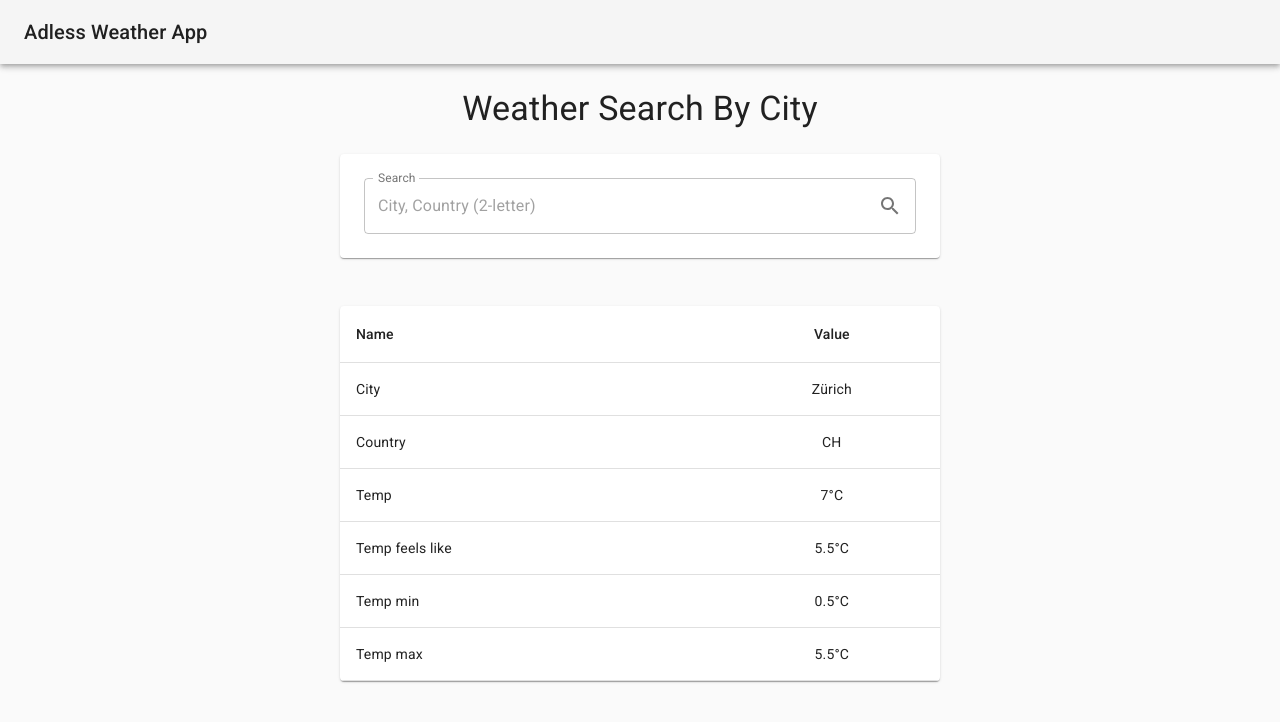
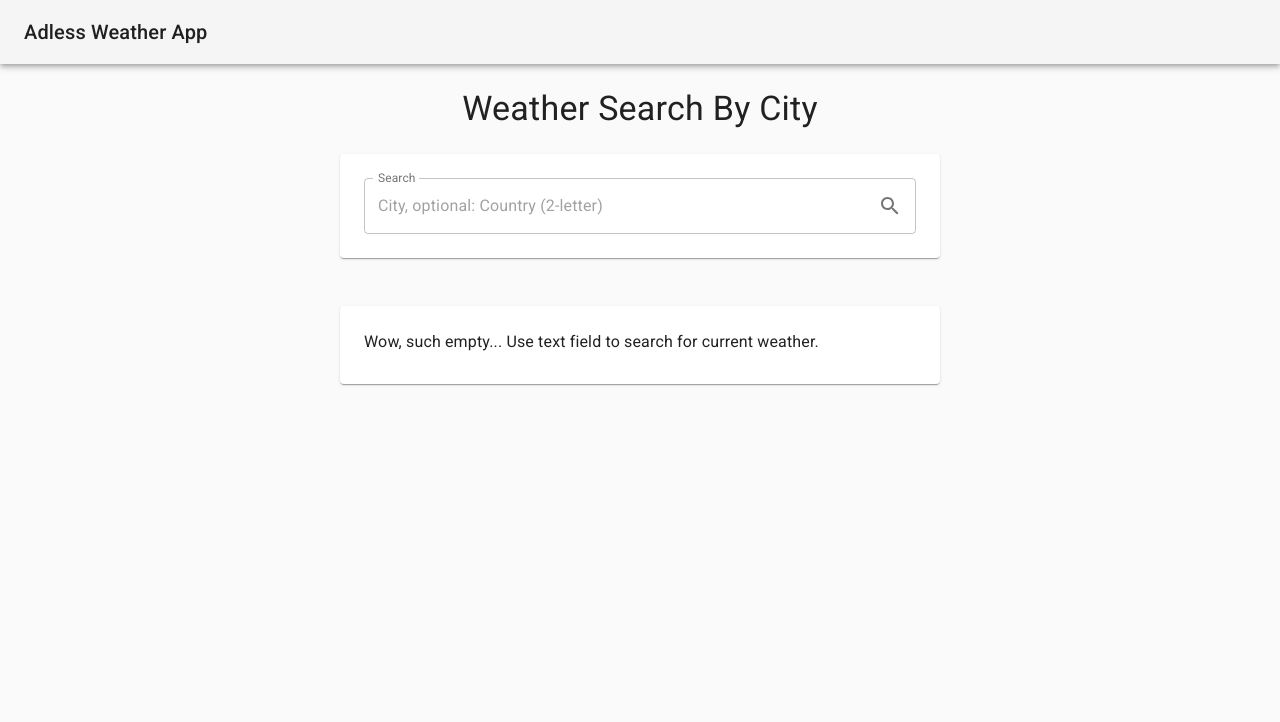
Before and after one commit to fredtro/adless-weather, a React (Create React App) app in the folder app/: page / in a window 1280 px wide. Shown: the top 722 px of the page. Built offline with nearby package versions, Linux system fonts and the light colour scheme; no server answers.

Commit message:
connect ui to api

```diff
--- a/app/src/components/search/index.js
+++ b/app/src/components/search/index.js
@@ -1,12 +1,12 @@
-import React, { useEffect, useState } from 'react';
+import React, { useState } from 'react';
 import Paper from '@material-ui/core/Paper';
 import { makeStyles } from '@material-ui/core/styles';
 import Searchfield from './searchfield';
 import SearchResult from './searchresult';
 import { search } from '../../api';
 import _ from 'lodash';
-import { Box } from '@material-ui/core';
 import Typography from '@material-ui/core/Typography';
+import { createRows } from '../../util';
 
 const useStyles = makeStyles(theme => ({
     paper: {
@@ -21,16 +21,7 @@ const useStyles = makeStyles(theme => ({
     },
 }));
 
-const rows = [
-    { name: 'City', value: 'Zürich' },
-    { name: 'Country', value: 'CH' },
-    { name: 'Temp', value: '7°C' },
-    { name: 'Temp feels like', value: '5.5°C' },
-    { name: 'Temp min', value: '0.5°C' },
-    { name: 'Temp max', value: '5.5°C' },
-];
-
-const EmptyResponse = (props) => (
+const EmptyResponse = props => (
     <Paper {...props}>
         <Typography variant="body1" gutterBottom>
             Wow, such empty... Use text field to search for current weather.
@@ -39,22 +30,36 @@ const EmptyResponse = (props) => (
 );
 
 const Search = () => {
-    const [weatherData, setWeatherData] = useState({});
+    const classes = useStyles();
+    const [weatherData, setWeatherData] = useState([]);
 
-    useEffect(() => {
-        search({ city: 'Zürich' }).then(data => {
-            setWeatherData(data);
-        });
-    });
+    const handleSubmit = value => {
+        if (_.isEmpty(value.trim())) {
+            setWeatherData([]);
+            return;
+        }
 
-    const classes = useStyles();
+        const splitted = value.split(',', 2);
+        const searchParams =
+            splitted.length > 1
+                ? { city: splitted[0].trim(), country: splitted[1].trim() }
+                : { city: splitted[0].trim() };
+
+        search(searchParams)
+            .then(response => {
+                setWeatherData(createRows(response));
+            })
+            .catch(e => {
+                setWeatherData([{ name: 'Problem', value: 'City not found.' }]);
+            });
+    };
 
     return (
         <div>
             <Paper className={classes.paper}>
-                <Searchfield />
+                <Searchfield handleSubmit={handleSubmit} />
             </Paper>
-            {_.isEmpty(rows) ? <EmptyResponse className={classes.paper} /> : <SearchResult rows={rows} />}
+            {_.isEmpty(weatherData) ? <EmptyResponse className={classes.paper} /> : <SearchResult rows={weatherData} />}
         </div>
     );
 };
--- a/app/src/components/search/searchfield.js
+++ b/app/src/components/search/searchfield.js
@@ -1,4 +1,4 @@
-import React from 'react';
+import React, { useState } from 'react';
 import InputAdornment from '@material-ui/core/InputAdornment';
 import IconButton from '@material-ui/core/IconButton';
 import FormControl from '@material-ui/core/FormControl';
@@ -7,6 +7,20 @@ import InputLabel from '@material-ui/core/InputLabel';
 import SearchIcon from '@material-ui/icons/Search';
 
 const Searchfield = props => {
+    const [value, setValue] = useState('');
+
+    const { handleSubmit } = props;
+
+    const handleChange = e => {
+        setValue(e.target.value);
+    };
+
+    const onKeyUp = e => {
+        if (e.key === 'Enter') {
+            handleSubmit(value);
+        }
+    };
+
     return (
         <React.Fragment>
             <FormControl variant="outlined" fullWidth>
@@ -15,16 +29,18 @@ const Searchfield = props => {
                 </InputLabel>
                 <OutlinedInput
                     id="weather-search"
-                    placeholder="City, Country (2-letter)"
+                    placeholder="City, optional: Country (2-letter)"
                     endAdornment={
                         <InputAdornment position="end">
-                            <IconButton edge="end">
+                            <IconButton onClick={() => handleSubmit(value)} edge="end">
                                 <SearchIcon />
                             </IconButton>
                         </InputAdornment>
                     }
                     notched
                     labelWidth={50}
+                    onChange={handleChange}
+                    onKeyUp={e => onKeyUp(e)}
                 />
             </FormControl>
         </React.Fragment>
--- a/app/src/components/search/searchresult.js
+++ b/app/src/components/search/searchresult.js
@@ -3,12 +3,11 @@ import Table from '@material-ui/core/Table';
 import TableBody from '@material-ui/core/TableBody';
 import TableCell from '@material-ui/core/TableCell';
 import TableContainer from '@material-ui/core/TableContainer';
-import TableHead from '@material-ui/core/TableHead';
 import TableRow from '@material-ui/core/TableRow';
 import Paper from '@material-ui/core/Paper';
 import _ from 'lodash';
 
-const EmptyResponse = () => (
+const renderEmptyResponse = () => (
     <TableBody>
         <TableRow>
             <TableCell component="th" scope="row" colSpan={2}>
@@ -21,8 +20,8 @@ const EmptyResponse = () => (
 const renderRows = (rows = []) => {
     return (
         <TableBody>
-            {rows.map(row => (
-                <TableRow>
+            {rows.map((row, index) => (
+                <TableRow key={index}>
                     <TableCell component="th" scope="row">
                         {row.name}
                     </TableCell>
@@ -39,15 +38,7 @@ export default function SearchResult(props) {
     const { rows } = props;
     return (
         <TableContainer component={Paper}>
-            <Table aria-label="simple table">
-                <TableHead>
-                    <TableRow>
-                        <TableCell>Name</TableCell>
-                        <TableCell align="center">Value</TableCell>
-                    </TableRow>
-                </TableHead>
-                {_.isEmpty(rows) ? <EmptyResponse /> : renderRows(rows)}
-            </Table>
+            <Table aria-label="simple table">{_.isEmpty(rows) ? renderEmptyResponse() : renderRows(rows)}</Table>
         </TableContainer>
     );
 }
--- /dev/null
+++ b/app/src/util/index.js
@@ -0,0 +1,8 @@
+export const createRows = weatherData => [
+    { name: 'City', value: weatherData.name },
+    { name: 'Country', value: weatherData.sys.country },
+    { name: 'Temp.', value: `${weatherData.main.temp} C°` },
+    { name: 'Temp. feels like', value: `${weatherData.main.feels_like} C°` },
+    { name: 'Temp. min', value: `${weatherData.main.temp_min} C°` },
+    { name: 'Temp. max', value: `${weatherData.main.temp_min} C°` },
+];
```
Also changed, not shown: 1 other file (tests, documents, lock files or other folders).
